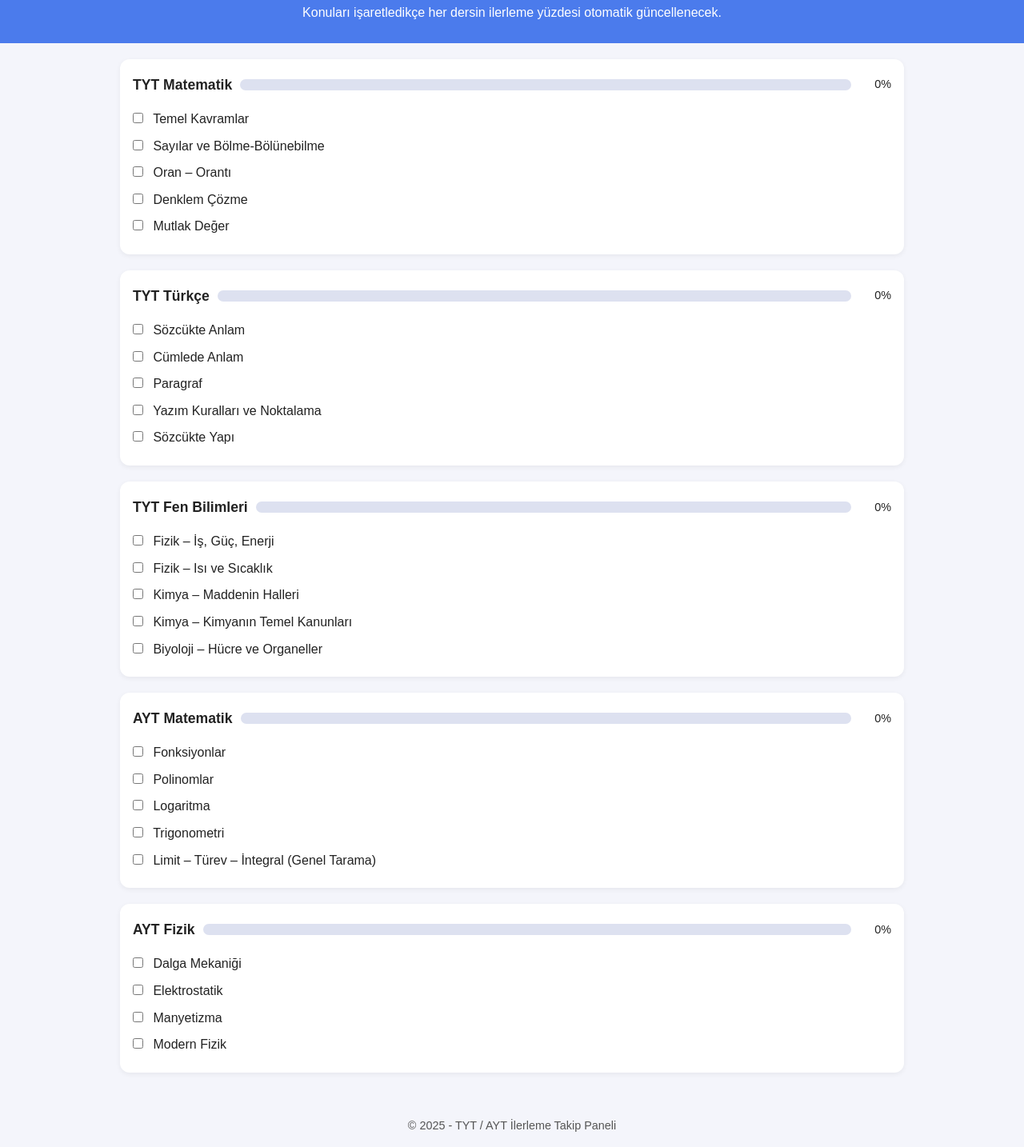
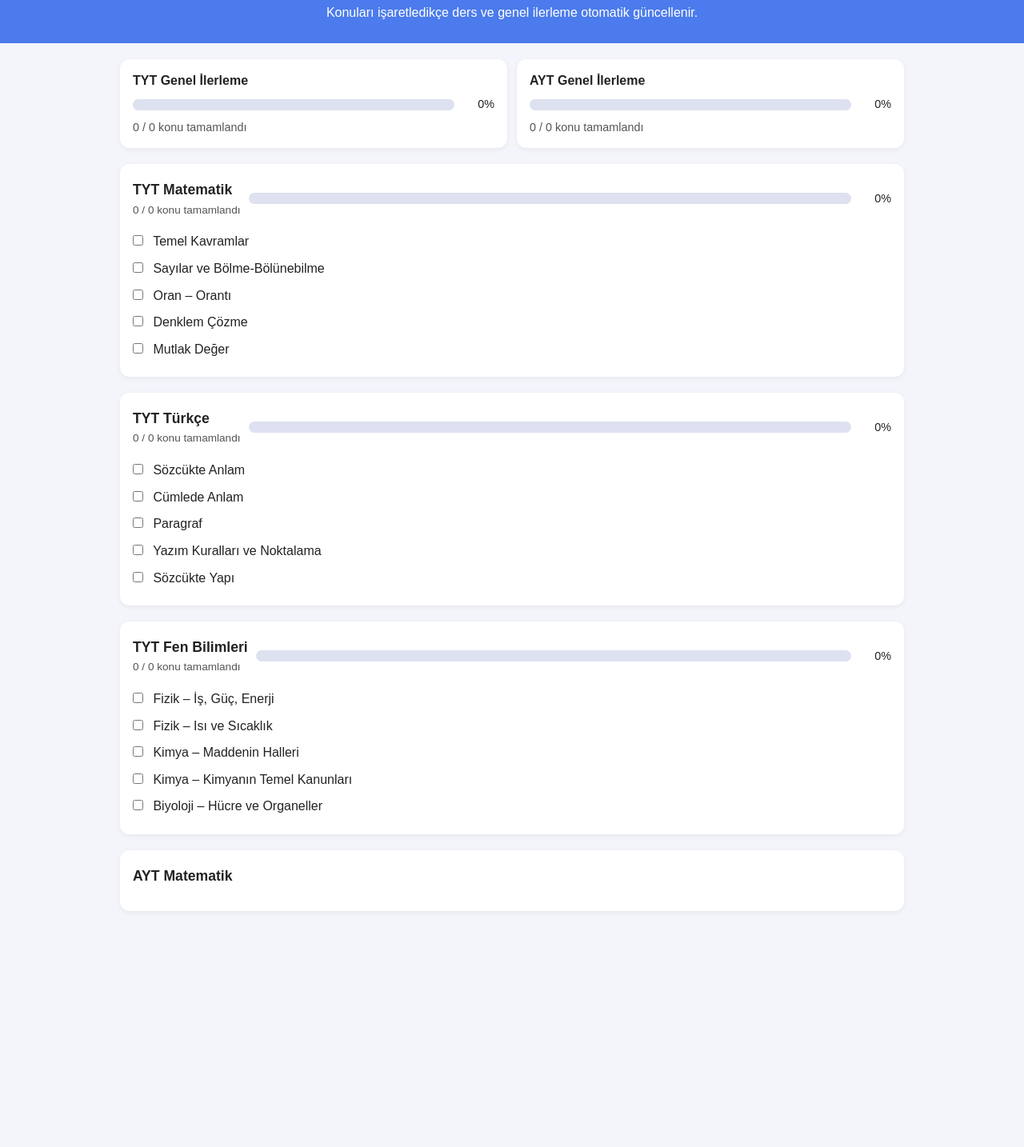
Before and after one commit to hasanselamy/tyt-ayt-takip, a plain HTML site: page index.html in a window 1280 px wide. Shown: the part 81-1515 px from the top of the page at 80% size. After the commit the page ends 1260 px from the top, so only its background shows below. Drawn offline with Linux system fonts and the light colour scheme.

Commit message:
Add files via upload

```diff
--- a/index.html
+++ b/index.html
@@ -8,14 +8,44 @@
 <body>
   <header>
     <h1>TYT / AYT Çalışma Takip Paneli</h1>
-    <p>Konuları işaretledikçe her dersin ilerleme yüzdesi otomatik güncellenecek.</p>
+    <p>Konuları işaretledikçe ders ve genel ilerleme otomatik güncellenir.</p>
   </header>
 
   <main>
+    <!-- GENEL İLERLEME (TYT & AYT) -->
+    <section class="overall-wrapper">
+      <!-- TYT GENEL -->
+      <div class="overall-block" data-overall="tyt">
+        <h2>TYT Genel İlerleme</h2>
+        <div class="progress-wrapper">
+          <div class="progress-bar">
+            <div class="progress-fill"></div>
+          </div>
+          <span class="progress-text">0%</span>
+        </div>
+        <p class="overall-count-text">0 / 0 konu tamamlandı</p>
+      </div>
+
+      <!-- AYT GENEL -->
+      <div class="overall-block" data-overall="ayt">
+        <h2>AYT Genel İlerleme</h2>
+        <div class="progress-wrapper">
+          <div class="progress-bar">
+            <div class="progress-fill"></div>
+          </div>
+          <span class="progress-text">0%</span>
+        </div>
+        <p class="overall-count-text">0 / 0 konu tamamlandı</p>
+      </div>
+    </section>
+
     <!-- TYT Matematik -->
     <section class="course" data-course="tyt-mat">
       <div class="course-header">
-        <h2>TYT Matematik</h2>
+        <div>
+          <h2>TYT Matematik</h2>
+          <p class="course-count-text">0 / 0 konu tamamlandı</p>
+        </div>
         <div class="progress-wrapper">
           <div class="progress-bar">
             <div class="progress-fill"></div>
@@ -60,7 +90,10 @@
     <!-- TYT Türkçe -->
     <section class="course" data-course="tyt-turkce">
       <div class="course-header">
-        <h2>TYT Türkçe</h2>
+        <div>
+          <h2>TYT Türkçe</h2>
+          <p class="course-count-text">0 / 0 konu tamamlandı</p>
+        </div>
         <div class="progress-wrapper">
           <div class="progress-bar">
             <div class="progress-fill"></div>
@@ -102,10 +135,13 @@
       </ul>
     </section>
 
-    <!-- TYT Fen (Fizik-Kimya-Biyo karışık alan istersen ayrıştırabiliriz) -->
+    <!-- TYT Fen -->
     <section class="course" data-course="tyt-fen">
       <div class="course-header">
-        <h2>TYT Fen Bilimleri</h2>
+        <div>
+          <h2>TYT Fen Bilimleri</h2>
+          <p class="course-count-text">0 / 0 konu tamamlandı</p>
+        </div>
         <div class="progress-wrapper">
           <div class="progress-bar">
             <div class="progress-fill"></div>
@@ -150,92 +186,5 @@
     <!-- AYT Matematik -->
     <section class="course" data-course="ayt-mat">
       <div class="course-header">
-        <h2>AYT Matematik</h2>
-        <div class="progress-wrapper">
-          <div class="progress-bar">
-            <div class="progress-fill"></div>
-          </div>
-          <span class="progress-text">0%</span>
-        </div>
-      </div>
-      <ul class="topic-list">
-        <li>
-          <label>
-            <input type="checkbox" data-course="ayt-mat" data-topic-id="fonksiyonlar">
-            Fonksiyonlar
-          </label>
-        </li>
-        <li>
-          <label>
-            <input type="checkbox" data-course="ayt-mat" data-topic-id="polinomlar">
-            Polinomlar
-          </label>
-        </li>
-        <li>
-          <label>
-            <input type="checkbox" data-course="ayt-mat" data-topic-id="logaritma">
-            Logaritma
-          </label>
-        </li>
-        <li>
-          <label>
-            <input type="checkbox" data-course="ayt-mat" data-topic-id="trigonometri">
-            Trigonometri
-          </label>
-        </li>
-        <li>
-          <label>
-            <input type="checkbox" data-course="ayt-mat" data-topic-id="limit-turev-integral">
-            Limit – Türev – İntegral (Genel Tarama)
-          </label>
-        </li>
-      </ul>
-    </section>
-
-    <!-- AYT Fizik (örnek) -->
-    <section class="course" data-course="ayt-fizik">
-      <div class="course-header">
-        <h2>AYT Fizik</h2>
-        <div class="progress-wrapper">
-          <div class="progress-bar">
-            <div class="progress-fill"></div>
-          </div>
-          <span class="progress-text">0%</span>
-        </div>
-      </div>
-      <ul class="topic-list">
-        <li>
-          <label>
-            <input type="checkbox" data-course="ayt-fizik" data-topic-id="kutuplanma-dalga">
-            Dalga Mekaniği
-          </label>
-        </li>
-        <li>
-          <label>
-            <input type="checkbox" data-course="ayt-fizik" data-topic-id="elektrostatik">
-            Elektrostatik
-          </label>
-        </li>
-        <li>
-          <label>
-            <input type="checkbox" data-course="ayt-fizik" data-topic-id="manyetizma">
-            Manyetizma
-          </label>
-        </li>
-        <li>
-          <label>
-            <input type="checkbox" data-course="ayt-fizik" data-topic-id="modern-fizik">
-            Modern Fizik
-          </label>
-        </li>
-      </ul>
-    </section>
-  </main>
-
-  <footer>
-    <p>© 2025 - TYT / AYT İlerleme Takip Paneli</p>
-  </footer>
-
-  <script src="script.js"></script>
-</body>
-</html>
+        <div>
+          <h2>AYT Matematik</h2>
--- a/script.js
+++ b/script.js
@@ -7,7 +7,6 @@ document.addEventListener("DOMContentLoaded", function () {
   checkboxes.forEach((checkbox) => {
     const courseKey = checkbox.getAttribute("data-course");
     const topicId = checkbox.getAttribute("data-topic-id");
-
     const storageKey = makeStorageKey(courseKey, topicId);
     const savedValue = localStorage.getItem(storageKey);
 
@@ -15,7 +14,7 @@ document.addEventListener("DOMContentLoaded", function () {
       checkbox.checked = true;
     }
 
-    // Değişince kaydet + ilgili dersin yüzdesini güncelle
+    // Değişince kaydet + ilgili dersin ve genel ilerlemenin yüzdesini güncelle
     checkbox.addEventListener("change", function () {
       if (checkbox.checked) {
         localStorage.setItem(storageKey, "1");
@@ -23,6 +22,8 @@ document.addEventListener("DOMContentLoaded", function () {
         localStorage.setItem(storageKey, "0");
       }
       updateCourseProgress(findCourseElement(courseKey));
+      updateOverallProgress("tyt");
+      updateOverallProgress("ayt");
     });
   });
 
@@ -30,6 +31,10 @@ document.addEventListener("DOMContentLoaded", function () {
   courses.forEach((courseEl) => {
     updateCourseProgress(courseEl);
   });
+
+  // Genel TYT & AYT barlarını da hesapla
+  updateOverallProgress("tyt");
+  updateOverallProgress("ayt");
 });
 
 // localStorage key üretmek için yardımcı fonksiyon
@@ -42,7 +47,7 @@ function findCourseElement(courseKey) {
   return document.querySelector('.course[data-course="' + courseKey + '"]');
 }
 
-// Bir dersin içindeki checkbox'lara göre yüzdelik hesapla
+// Bir dersin içindeki checkbox'lara göre yüzdelik ve kaç/kaç hesapla
 function updateCourseProgress(courseElement) {
   if (!courseElement) return;
 
@@ -59,6 +64,7 @@ function updateCourseProgress(courseElement) {
 
   const fill = courseElement.querySelector(".progress-fill");
   const text = courseElement.querySelector(".progress-text");
+  const countText = courseElement.querySelector(".course-count-text");
 
   if (fill) {
     fill.style.width = percent + "%";
@@ -66,4 +72,46 @@ function updateCourseProgress(courseElement) {
   if (text) {
     text.textContent = percent + "%";
   }
+  if (countText) {
+    countText.textContent = done + " / " + total + " konu tamamlandı";
+  }
 }
+
+// TYT ve AYT için genel bar
+function updateOverallProgress(level) {
+  // level: "tyt" veya "ayt"
+  const allCourses = document.querySelectorAll('.course[data-course^="' + level + '-"]');
+  if (!allCourses || allCourses.length === 0) return;
+
+  let totalTopics = 0;
+  let doneTopics = 0;
+
+  allCourses.forEach((course) => {
+    const checkboxes = course.querySelectorAll('input[type="checkbox"][data-course]');
+    totalTopics += checkboxes.length;
+    checkboxes.forEach((cb) => {
+      if (cb.checked) doneTopics++;
+    });
+  });
+
+  if (totalTopics === 0) return;
+
+  const percent = Math.round((doneTopics / totalTopics) * 100);
+
+  const overallEl = document.querySelector('.overall-block[data-overall="' + level + '"]');
+  if (!overallEl) return;
+
+  const fill = overallEl.querySelector(".progress-fill");
+  const text = overallEl.querySelector(".progress-text");
+  const countText = overallEl.querySelector(".overall-count-text");
+
+  if (fill) {
+    fill.style.width = percent + "%";
+  }
+  if (text) {
+    text.textContent = percent + "%";
+  }
+  if (countText) {
+    countText.textContent = doneTopics + " / " + totalTopics + " konu tamamlandı";
+  }
+}
--- a/style.css
+++ b/style.css
@@ -31,6 +31,39 @@
     padding: 0 10px;
   }
 
+  /* GENEL İLERLEME BLOKLARI */
+  .overall-wrapper {
+    display: grid;
+    grid-template-columns: 1fr;
+    gap: 12px;
+    margin-bottom: 20px;
+  }
+
+  .overall-block {
+    background: white;
+    padding: 14px 16px;
+    border-radius: 12px;
+    box-shadow: 0 2px 6px rgba(0, 0, 0, 0.06);
+  }
+
+  .overall-block h2 {
+    font-size: 1rem;
+    margin-bottom: 6px;
+  }
+
+  .overall-count-text {
+    margin-top: 6px;
+    font-size: 0.9rem;
+    color: #555;
+  }
+
+  /* Daha geniş ekranda TYT & AYT yan yana */
+  @media (min-width: 700px) {
+    .overall-wrapper {
+      grid-template-columns: 1fr 1fr;
+    }
+  }
+
   /* Ders kartı */
   .course {
     background: white;
@@ -52,6 +85,11 @@
     font-size: 1.1rem;
   }
 
+  .course-count-text {
+    font-size: 0.85rem;
+    color: #555;
+  }
+
   /* Geniş ekranlarda başlık-bar yan yana */
   @media (min-width: 600px) {
     .course-header {
@@ -61,7 +99,7 @@
     }
   }
 
-  /* Progress bar */
+  /* Progress bar ortak stil */
   .progress-wrapper {
     display: flex;
     align-items: center;
@@ -104,7 +142,7 @@
     cursor: pointer;
   }
 
-  /* Checkbox biraz daha rahat görünsün diye boşluk */
+  /* Checkbox boşluk */
   .topic-list input[type="checkbox"] {
     margin-right: 8px;
   }
```
